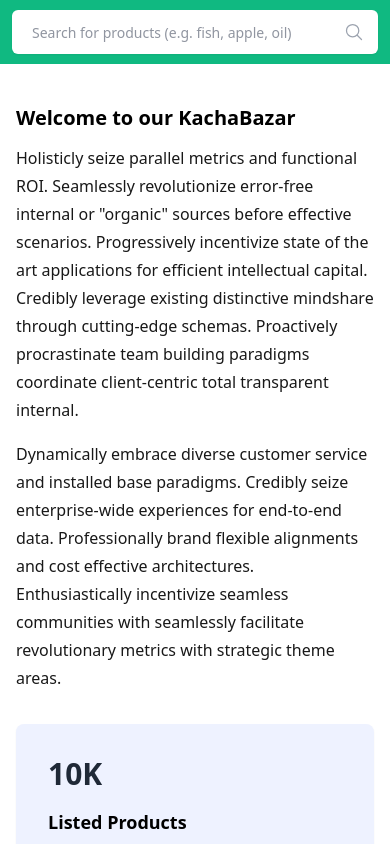
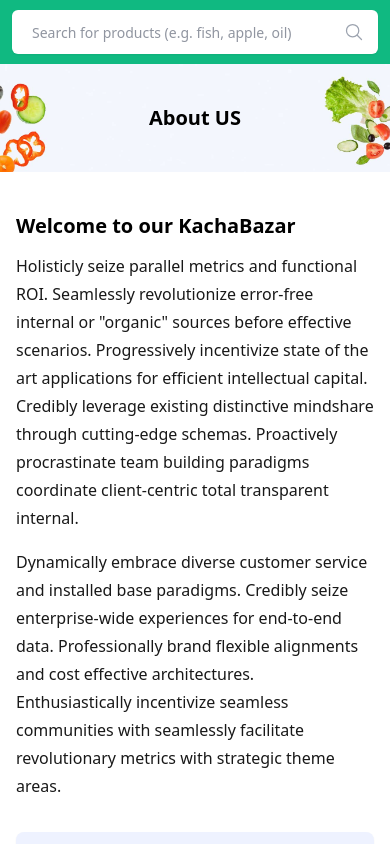
Before and after one commit to Samettkaya/kacha-bazar, a React (Create React App) app: page /about-us in a window 390 px wide. Shown: the top 844 px of the page. Built offline with nearby package versions, Linux system fonts and the light colour scheme.

Commit message:
about pages finished

```diff
--- a/src/pages/About.js
+++ b/src/pages/About.js
@@ -1,4 +1,5 @@
 import React from "react";
+import pageHeader from "../assets/img/page-header-bg.jpg";
 import aboutUs from "../assets/img/about-us.png";
 import aboutVegetables from "../assets/img/about-vegetables.png";
 import men1 from "../assets/img/men-1.png";
@@ -11,6 +12,14 @@
 function About() {
   return (
     <div className="bg-gray-50">
+      <div className="flex justify-center py-10 lg:py-20 bg-page-header-bg bg-indigo-100 w-full bg-cover bg-no-repeat bg-bottom bg-page-header ">
+        <div className="flex mx-auto w-full max-w-screen-2xl px-3 sm:px-10">
+          <div className="w-full flex justify-center flex-col relative">
+            <h2 className="text-xl md:text-3xl lg:text-4xl font-bold text-center">About US</h2>
+          </div>
+
+        </div>
+      </div>
       <div className="bg-white">
         <div className="max-w-screen-2xl mx-auto lg:py-20 py-10 px-4 sm:px-10">
           <div className="grid grid-flow-row lg:grid-cols-2 gap-4 lg:gap-16 ">
--- a/tailwind.config.js
+++ b/tailwind.config.js
@@ -3,7 +3,12 @@
     "./src/**/*.{js,jsx,ts,tsx}",
   ],
   theme: {
-    extend: {},
+    extend: {
+      backgroundImage: {
+        'page-header-bg': "url('/src/assets/img/page-header-bg.jpg')",
+
+      }
+    },
   },
   plugins: [],
 }
```
